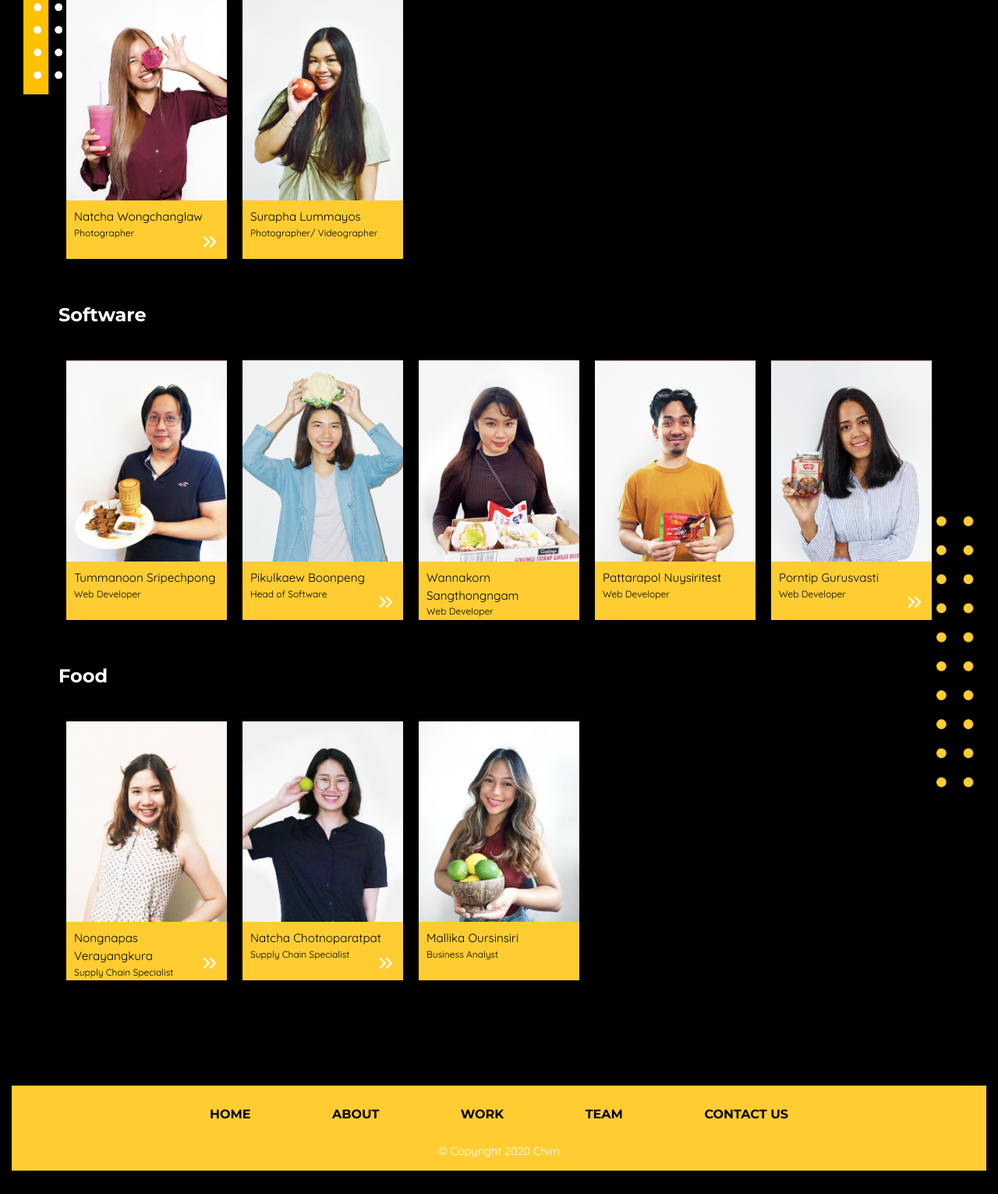
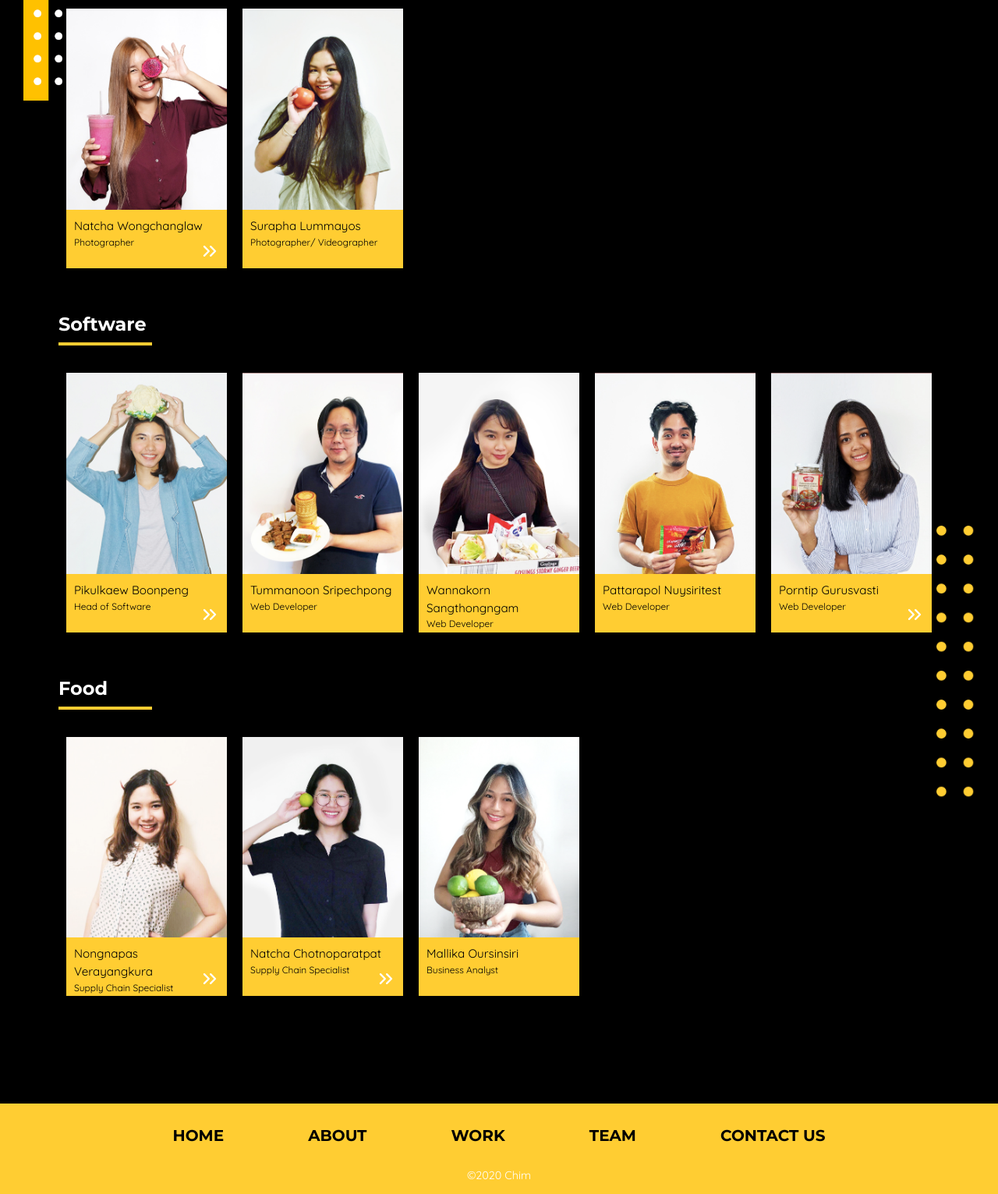
Before and after one commit to ChimCollective/chim-collective-website, a PHP site: page /ourteam.html in a window 1280 px wide. Shown: the part 1755-3286 px from the top of the page at 78% size. Before the commit the page ends 3256 px from the top, so only its background shows below. Run offline with PHP 8.4, Linux system fonts and the light colour scheme.

Commit message:
Fix ourteam's footer

```diff
--- a/index.html
+++ b/index.html
@@ -305,14 +305,14 @@
 
   <!-- Buttom Bar -->
   <div class="footer">
-    <div id="buttom-bar" class="head-font head-3">
+    <div id="bottom-bar" class="head-font head-3">
       <a href="#home">HOME</a>
       <a href="#about">ABOUT</a>
       <a href="#work">WORK</a>
       <a href="#team">TEAM</a>
       <a href="#contact">CONTACT US</a>
     </div>
-    <p class="copy-right">© Copyright 2020 Chim</p>
+    <p class="copy-right">©2020 Chim</p>
   </div>
 
 
--- a/ourteam.html
+++ b/ourteam.html
@@ -21,7 +21,8 @@
   <link rel="stylesheet" href="style.css">
 </head>
 
-<body class="container-fluid">
+<body>
+  <div class="container-fluid">
     <!-- Nevigation Bar Section -->
     <section id="navigation-bar-team">
 
@@ -74,13 +75,13 @@
     <!--Operation-->
 
     <section id="operation" class="mt-5">
-    <div class="team-container ">
+      <div class="team-container">
         <img class="dot-decor" src="assets/graphic/dot-yellow-2-10.png">
 
-      <h4 class="head-font">Operation</h4>
-      <hr class="heading-hr">
+        <h4 class="head-font" data-aos="fade-up">Operation</h4>
+        <hr class="head-hr" data-aos="fade-up">
         <!--image-->
-      <div class="img-list">
+        <div class="img-list" data-aos="fade-up">
           <div class="teampage-block">
             <img src="assets/teamPage/o-1.jpg">
             <div class="it-desc">
@@ -142,11 +143,23 @@
     </section>
     <!--Marketing-->
     <section id="marketing" class="mt-5">
-    <div class="team-container ">
-      <h4 class="head-font">Marketing</h4>
-      <hr class="heading-hr">
+      <div class="team-container">
+        <h4 class="head-font" data-aos="fade-up">Marketing</h4>
+        <hr class="head-hr" data-aos="fade-up">
 
-      <div class="img-list">
+        <div class="img-list" data-aos="fade-up">
+
+          <div class="teampage-block">
+            <img src="assets/teamPage/mk-4.jpg">
+            <div class="it-desc">
+              <div class="name-pos">
+                <p class="name">Nawapar Rojvithee</p>
+                <p class="pos">Head of Marketing</p>
+              </div>
+              <!-- <a class = "i-arrow" href=""><i data-feather="chevrons-right" color=" #fff"></i></a> -->
+            </div>
+          </div>
+
           <div class="teampage-block">
             <img src="assets/teamPage/mk-1.jpg">
             <div class="it-desc">
@@ -200,11 +202,24 @@
 
     <!--Media-->
     <section id="media" class="mt-5">
-    <div class="team-container ">
+      <div class="team-container">
         <img class="dot-decor" src="assets/graphic/group114.png">
-      <h4 class="head-font">Media</h4>
-      <hr class="heading-hr">
-      <div class="img-list">
+        <h4 class="head-font" data-aos="fade-up">Media</h4>
+        <hr class="head-hr" data-aos="fade-up">
+
+        <div class="img-list" data-aos="fade-up">
+
+          <div class="teampage-block">
+            <img src="assets/teamPage/me-3.jpg">
+            <div class="it-desc">
+              <div class="name-pos">
+                <p class="name">Pranaya Junloy</p>
+                <p class="pos">Head of Media, Art Director</p>
+              </div>
+              <a class="i-arrow" href="https://janjunloy.com" target="_blank"><i data-feather="chevrons-right" color=" #fff"></i></a>
+            </div>
+          </div>
+
           <div class="teampage-block">
             <img src="assets/teamPage/me-1.jpg">
             <div class="it-desc">
@@ -290,22 +294,12 @@
 
     <!--Software-->
     <section id="software" class="mt-5">
-    <div class="team-container ">
+      <div class="team-container">
         <img class="dot-decor" src="assets/graphic/dot-yellow-2-10.png">
-      <h4 class="head-font">Software</h4>
-      <hr class="heading-hr">
+        <h4 class="head-font" data-aos="fade-up">Software</h4>
+        <hr class="head-hr" data-aos="fade-up">
 
-      <div class="img-list">
-        <div class="teampage-block">
-          <img src="assets/teamPage/s-1.jpg">
-          <div class="it-desc">
-            <div class="name-pos">
-              <p class="name">Tummanoon Sripechpong</p>
-              <p class="pos">Web Developer</p>
-            </div>
-            <!--  <a class = "i-arrow" href=""><i data-feather="chevrons-right" color=" #fff"></i></a> -->
-          </div>
-        </div>
+        <div class="img-list" data-aos="fade-up">
 
           <div class="teampage-block">
             <img src="assets/teamPage/s-2.jpg">
@@ -360,10 +364,11 @@
 
     <!--Food-->
     <section id="food" class="mt-5">
-    <div class="team-container ">
-      <h4 class="head-font">Food</h4>
-      <hr class="heading-hr">
-      <div class="img-list">
+      <div class="team-container">
+        <h4 class="head-font" data-aos="fade-up">Food</h4>
+        <hr class="head-hr" data-aos="fade-up">
+        <div class="img-list" data-aos="fade-up">
+
           <div class="teampage-block">
             <img src="assets/teamPage/f-1.jpg">
             <div class="it-desc">
@@ -397,24 +402,24 @@
             </div>
           </div>
 
-
         </div>
         <div class="clear"></div>
 
 
       </div>
     </section>
+  </div>
 
   <!-- Buttom Bar -->
   <div class="footer">
-    <div id="buttom-bar" class="head-font">
+    <div id="bottom-bar" class="head-font head-3">
       <a href="index.html#home">HOME</a>
       <a href="index.html#about">ABOUT</a>
       <a href="index.html#work">WORK</a>
       <a href="index.html#team">TEAM</a>
       <a href="index.html#contact">CONTACT US</a>
     </div>
-    <p class="copy-right">© Copyright 2020 Chim</p>
+    <p class="copy-right">©2020 Chim</p>
   </div>
 
   <!-- jQuery -->
@@ -433,7 +438,8 @@
   <script>
     AOS.init({
       offset: 400,
-      duration: 1000
+      duration: 1000,
+      once: true
     });
   </script>
 
--- a/style.css
+++ b/style.css
@@ -951,18 +951,18 @@ body {
   text-align: center;
 }
 
-#buttom-bar {
+#bottom-bar {
   margin-top: 10%;
   padding: 2% 0;
 }
 
-#buttom-bar a {
+#bottom-bar a {
   margin: auto 4%;
   text-decoration: none;
   color: #000;
 }
 
-#buttom-bar a:hover {
+#bottom-bar a:hover {
   color: #fff;
 }
 
```
Also changed, not shown: other parts of ourteam.html (+15 -27 lines). Lines whose indentation alone changed are shown as unchanged.
